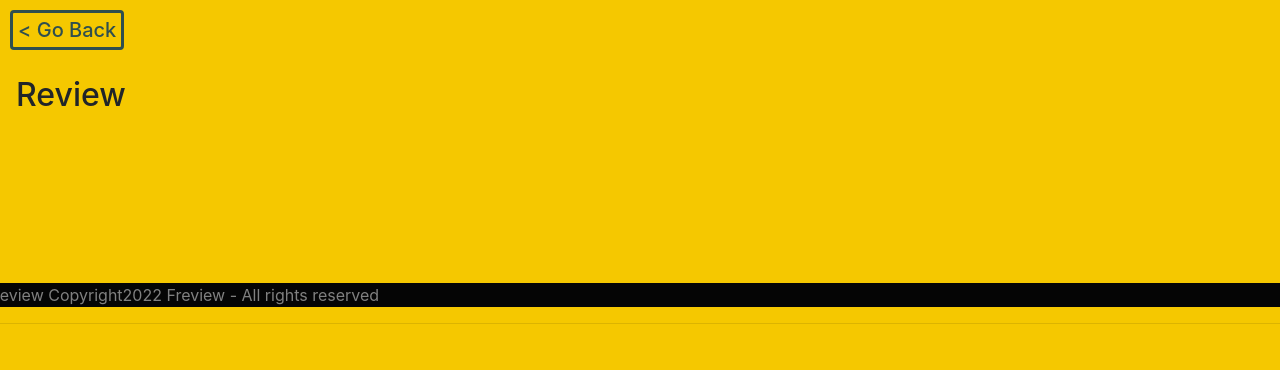
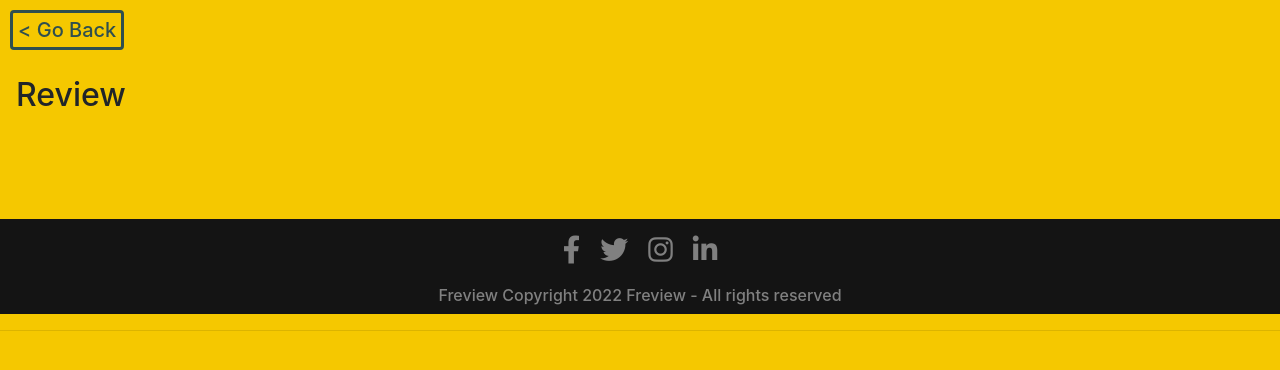
Before and after one commit to Maddy-Redark/PHP-CRUD, a PHP site: page /details.php?viewData=1 in a window 1280 px wide. Shown: the part 78-448 px from the top of the page. Run offline with PHP 8.4, Linux system fonts and the light colour scheme; the visitor is signed in with stand-in values (Sample User, id 1); data that the repository does not hold is empty; some libraries are stand-ins or nearby versions.

Commit message:
adding new modifications

```diff
--- a/details.php
+++ b/details.php
@@ -17,6 +17,8 @@
     <!-- Bootstrap CSS -->
     <link rel="stylesheet" href="https://cdn.jsdelivr.net/npm/bootstrap@4.4.1/dist/css/bootstrap.min.css"
         integrity="sha384-Vkoo8x4CGsO3+Hhxv8T/Q5PaXtkKtu6ug5TOeNV6gBiFeWPGFN9MuhOf23Q9Ifjh" crossorigin="anonymous">
+
+    <link rel="stylesheet" href="https://cdnjs.cloudflare.com/ajax/libs/font-awesome/6.1.2/css/all.min.css" integrity="sha512-1sCRPdkRXhBV2PBLUdRb4tMg1w2YPf37qatUFeS7zlBy7jJI8Lf4VHwWfZZfpXtYSLy85pkm9GaYVYMfw5BC1A==" crossorigin="anonymous" referrerpolicy="no-referrer" />
 
     <link rel="stylesheet" href="style.css">
     <link rel="stylesheet" href="style2.css">
@@ -87,15 +89,15 @@
 
     <footer>
         <div class="siteFooter">
-            <div class="row">
-                <a href="#"><i class="fa fa-facebook"></i></a>
-                <a href="#"><i class="fa fa-instagram"></i></a>
-                <a href="#"><i class="fa fa-youtube"></i></a>
-                <a href="#"><i class="fa fa-twitter"></i></a>
+            <div class="footRow">
+                <a href="https://www.facebook.com/proloy.rakshit.1"><i class="fa-brands fa-facebook-f"></i></a>
+                <a href="https://twitter.com/RakshitProloy"><i class="fa-brands fa-twitter"></i></a>
+                <a href="https://www.instagram.com/proloy.rakshit.1"><i class="fa-brands fa-instagram"></i></a>
+                <a href="https://www.linkedin.com/in/abir-rakshit-b5822518b/"><i class="fa-brands fa-linkedin-in"></i></a>
             </div>
 
-            <div class="row">
-                Freview Copyright <i class="bi bi-c-circle"></i> 2022 Freview - All rights reserved
+            <div class="footRow">
+                <h6>Freview Copyright <i class="bi bi-c-circle"></i> 2022 Freview - All rights reserved</h6>
             </div>
         </div>
     </footer>
--- a/style2.css
+++ b/style2.css
@@ -15,8 +15,7 @@ form{
 
 .display-container {
     margin-left: 8%;
-
-    margin-bottom: 10%;
+    margin-bottom: 5%;
 }
 
 #display-image{
--- a/style3.css
+++ b/style3.css
@@ -1,4 +1,16 @@
 .siteFooter {
-    background-color: rgb(5, 5, 5);
+    background-color: rgb(20, 20, 20);
     color: grey;
 }
+
+.footRow {
+    display: flex;
+    justify-content: center;
+    margin-bottom: 5px;
+}
+
+.footRow a {
+    color: grey;
+    font-size: 28px;
+    padding: 10px;
+}
```
Also changed, not shown: Home.php (+14 -0 lines), index.php (+17 -0 lines), login.php (+17 -0 lines), registration.php (+16 -0 lines).
